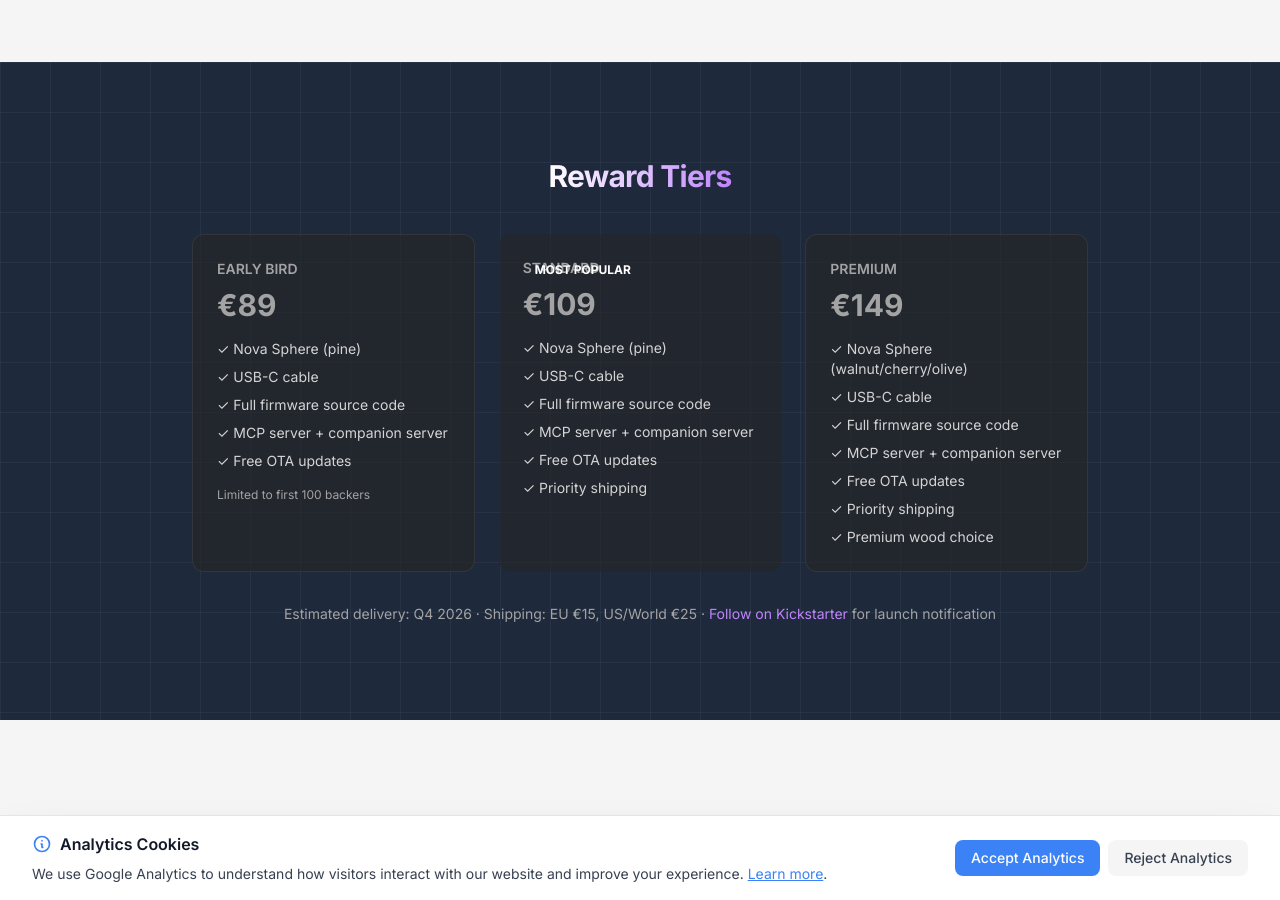
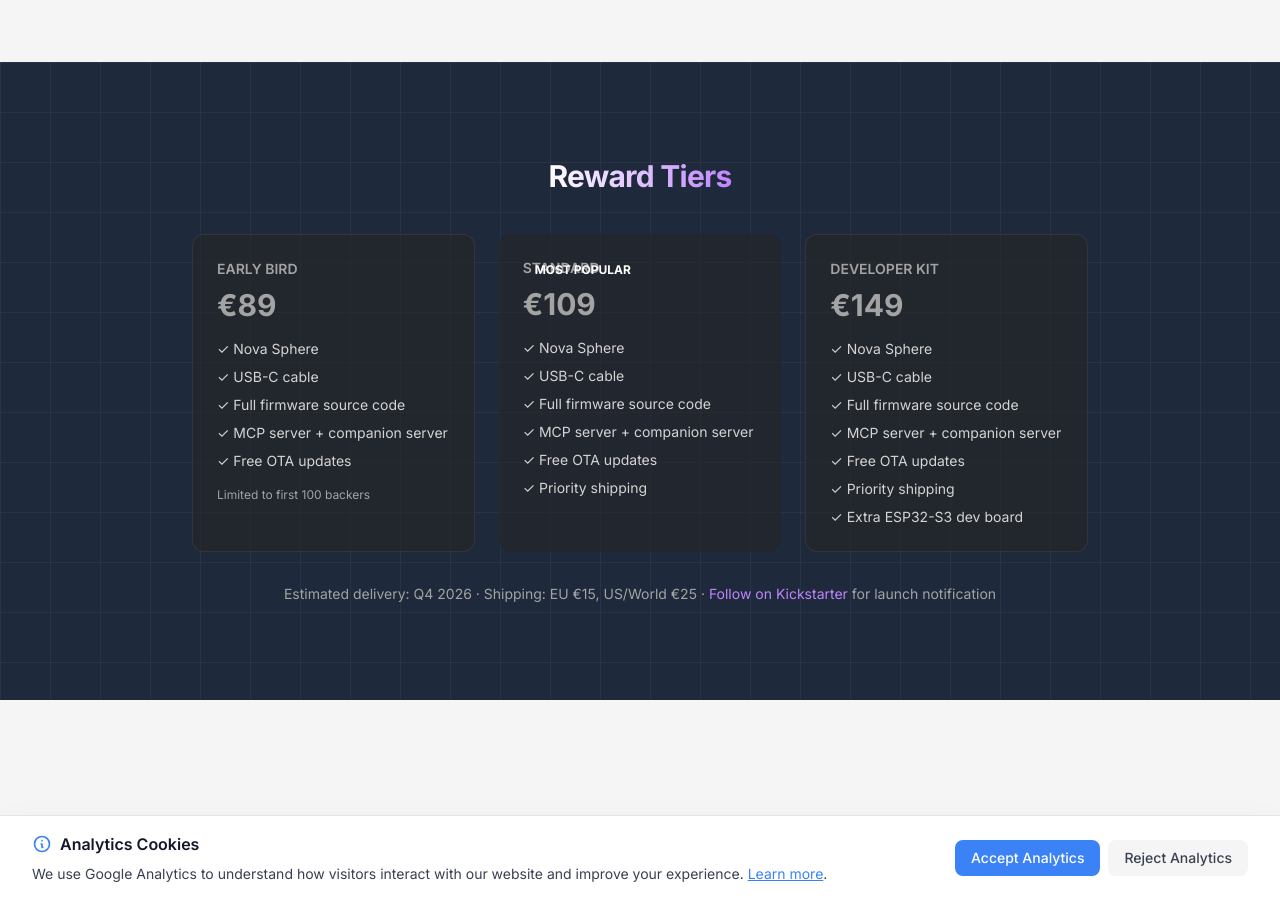
Before and after one commit to angeldimitrov/angeldimitrov.github.io, a Jekyll site: the page built from nova-sphere.html, in a window 1280 px wide and 900 px high, scrolled down 12920 px. Built offline with Jekyll 4.4.1, drawn with Linux system fonts in a browser that asks for light colours; some of the changed text lies outside the part shown.

Commit message:
Remove all wood references, rename Premium to Developer Kit (extra dev board)

```diff
--- a/nova-sphere.html
+++ b/nova-sphere.html
@@ -421,7 +421,7 @@
         </div>
         <div class="flex justify-between py-3 border-b border-neutral-700 text-sm">
           <span class="text-neutral-400">Body</span>
-          <span class="text-white">~60mm sphere</span>
+          <span class="text-white">~60mm sphere, 3D printed</span>
         </div>
         <div class="flex justify-between py-3 border-b border-neutral-700 text-sm">
           <span class="text-neutral-400">Power</span>
@@ -614,7 +614,7 @@
         <p class="text-purple-400 text-sm font-semibold mb-2">EARLY BIRD</p>
         <p class="text-3xl font-bold text-white mb-4">€89</p>
         <ul class="space-y-2 text-neutral-300 text-sm">
-          <li>✓ Nova Sphere (pine)</li>
+          <li>✓ Nova Sphere</li>
           <li>✓ USB-C cable</li>
           <li>✓ Full firmware source code</li>
           <li>✓ MCP server + companion server</li>
@@ -627,7 +627,7 @@
         <p class="text-purple-400 text-sm font-semibold mb-2">STANDARD</p>
         <p class="text-3xl font-bold text-white mb-4">€109</p>
         <ul class="space-y-2 text-neutral-300 text-sm">
-          <li>✓ Nova Sphere (pine)</li>
+          <li>✓ Nova Sphere</li>
           <li>✓ USB-C cable</li>
           <li>✓ Full firmware source code</li>
           <li>✓ MCP server + companion server</li>
@@ -636,16 +636,16 @@
         </ul>
       </div>
       <div class="rounded-xl border border-neutral-700/60 bg-neutral-800/60 p-6">
-        <p class="text-purple-400 text-sm font-semibold mb-2">PREMIUM</p>
+        <p class="text-purple-400 text-sm font-semibold mb-2">DEVELOPER KIT</p>
         <p class="text-3xl font-bold text-white mb-4">€149</p>
         <ul class="space-y-2 text-neutral-300 text-sm">
-          <li>✓ Nova Sphere (walnut/cherry/olive)</li>
+          <li>✓ Nova Sphere</li>
           <li>✓ USB-C cable</li>
           <li>✓ Full firmware source code</li>
           <li>✓ MCP server + companion server</li>
           <li>✓ Free OTA updates</li>
           <li>✓ Priority shipping</li>
-          <li>✓ Premium wood choice</li>
+          <li>✓ Extra ESP32-S3 dev board</li>
         </ul>
       </div>
     </div>
@@ -664,7 +664,7 @@
         Give Your AI a Face.
       </h2>
       <p class="text-lg text-neutral-600 mb-4">
-        Early Bird: <strong>€89</strong> · Standard: <strong>€109</strong> · Premium wood: <strong>€149</strong>
+        Early Bird: <strong>€89</strong> · Standard: <strong>€109</strong> · Developer Kit: <strong>€149</strong>
       </p>
       <div class="flex flex-col sm:flex-row gap-4 justify-center items-center mb-6">
         <a href="https://www.kickstarter.com/profile/novalabs" target="_blank" rel="noopener noreferrer" class="btn btn-primary">
```
Also changed, not shown: _preview/nova-sphere.html (+7 -7 lines).
